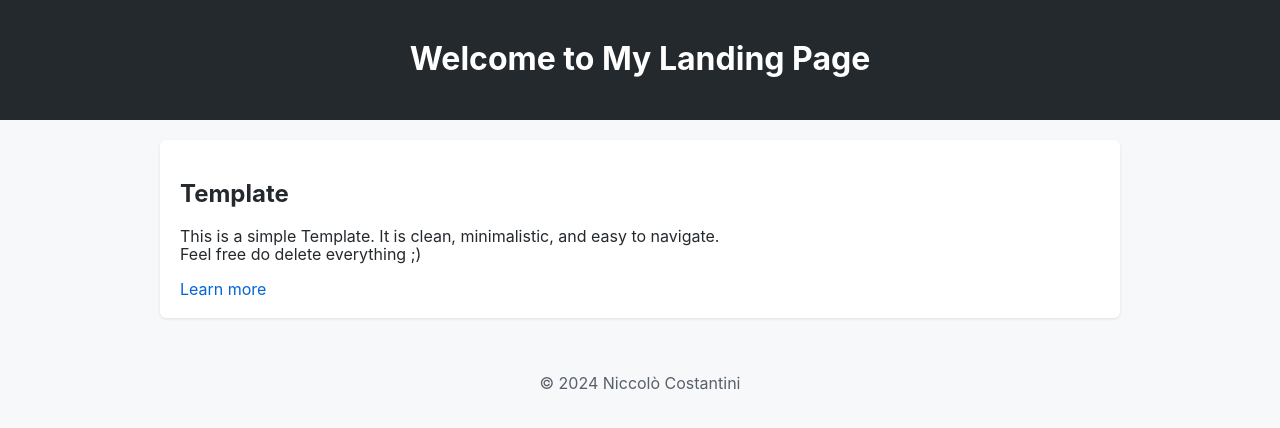
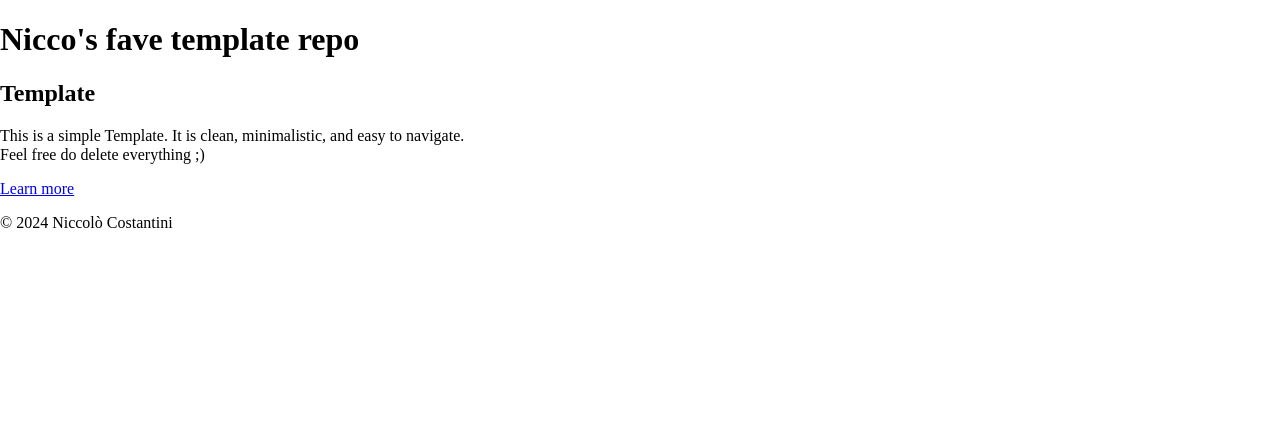
Before and after one commit to niccostantini/template-repo-v2, a website built with webpack: page src/template.html in a window 1280 px wide. Built offline with nearby package versions, Linux system fonts and the light colour scheme.

Commit message:
Add dummy content to index

```diff
--- a/src/template.html
+++ b/src/template.html
@@ -4,51 +4,13 @@
     <meta charset="UTF-8">
     <meta name="viewport" content="width=device-width, initial-scale=1.0">
     <title>Landing Page</title>
-    <style>
-        body {
-            font-family: -apple-system, BlinkMacSystemFont, "Segoe UI", Roboto, "Helvetica Neue", Arial, sans-serif;
-            margin: 0;
-            padding: 0;
-            background-color: #f6f8fa;
-            color: #24292e;
-        }
-        .header {
-            background-color: #24292e;
-            padding: 20px;
-            text-align: center;
-            color: white;
-        }
-        .container {
-            max-width: 960px;
-            margin: 0 auto;
-            padding: 20px;
-        }
-        .content {
-            background-color: white;
-            padding: 20px;
-            border-radius: 6px;
-            box-shadow: 0 1px 3px rgba(0,0,0,0.1);
-        }
-        .footer {
-            text-align: center;
-            padding: 20px;
-            background-color: #f6f8fa;
-            color: #586069;
-        }
-        a {
-            color: #0366d6;
-            text-decoration: none;
-        }
-        a:hover {
-            text-decoration: underline;
-        }
-    </style>
+
 </head>
 <body>
     <div class="header">
-        <h1>Welcome to My Landing Page</h1>
+        <h1>Nicco's fave template repo</h1>
     </div>
-    <div class="container">
+    <div class="container hide">
         <div class="content">
             <h2>Template</h2>
             <p>This is a simple Template. It is clean, minimalistic, and easy to navigate. <br>
```
